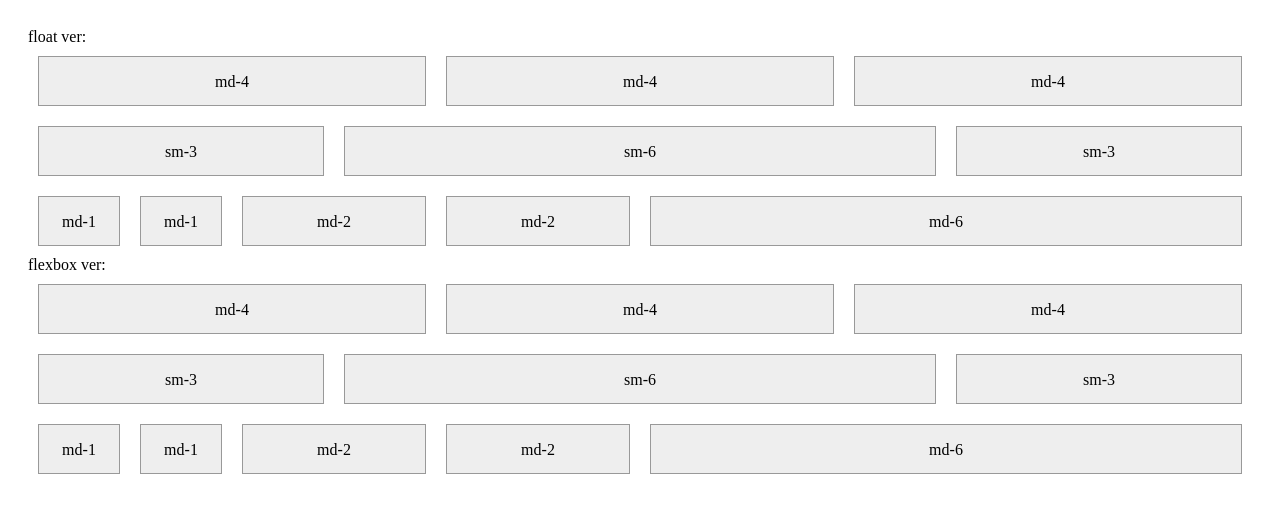
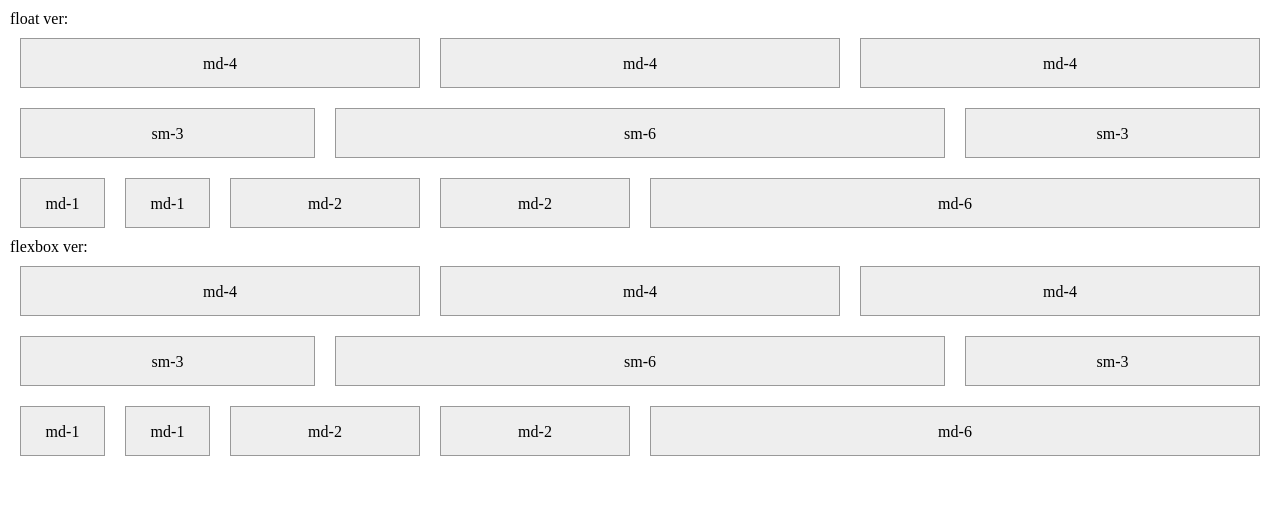
Before and after one commit to Five-African/task-stage1-final-submission, a plain HTML site: page task08/index.html in a window 1280 px wide. Drawn offline with Linux system fonts and the light colour scheme.

Commit message:
fix margin value

```diff
--- a/task08/grid.css
+++ b/task08/grid.css
@@ -5,13 +5,13 @@
 /* float grid system */
 .f-container {
   width: 100%;
-  padding-left: 20px;
-  padding-right: 20px;
+  padding-left: 10px;
+  padding-right: 10px;
 }
 
 .f-row {
-  margin-left: -20px;
-  margin-right: -20px;
+  margin-left: -10px;
+  margin-right: -10px;
 }
 
 .f-container::after, .f-row::after {
@@ -58,15 +58,15 @@
 /* flexbox grid system */
 .fx-container {
   width: 100%;
-  padding-left: 20px;
-  padding-right: 20px;
+  padding-left: 10px;
+  padding-right: 10px;
 }
 
 .fx-row {
   display: flex;
   flex-wrap: wrap;
-  margin-left: -20px;
-  margin-right: -20px;
+  margin-left: -10px;
+  margin-right: -10px;
 }
 
 [class*="fx-col-"] {
--- a/task08/main.css
+++ b/task08/main.css
@@ -1,7 +1,12 @@
 @import url("grid.css");
 
+* {
+  margin: 0;
+  padding: 0;
+}
+
 body {
-  padding: 20px;
+  padding: 10px;
 }
 
 .rect {
```
